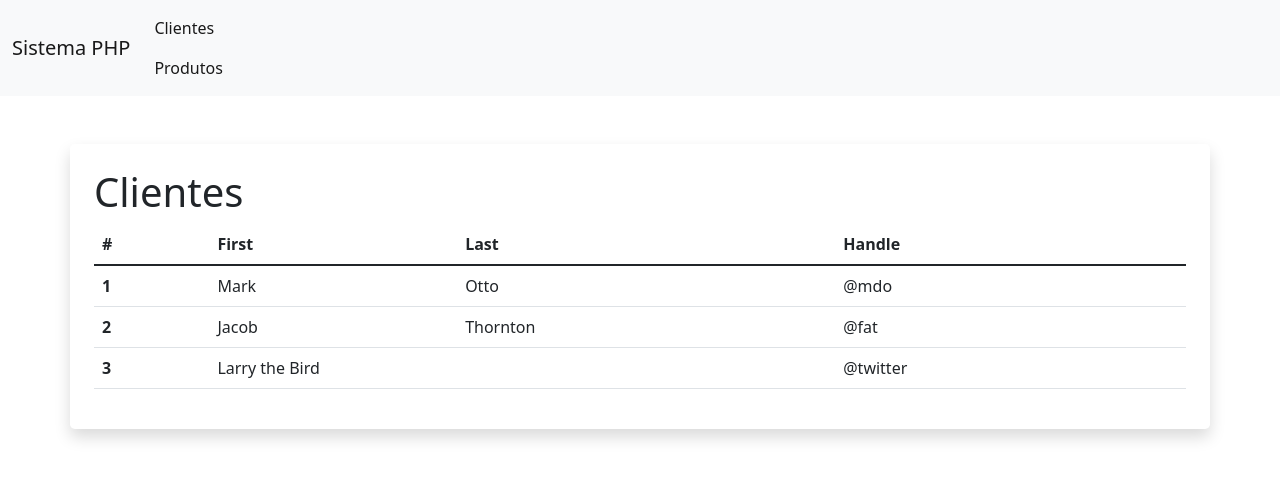
After one commit to GBielMendes7/EletivaI-LinguagemdeProgamacaoIV, a PHP site: template ProjetoLoja/src/view/listar_produtos.php in a window 1280 px wide. The commit adds this page. Shown: the top 479 px of the page. Run offline with PHP 8.4, Linux system fonts and the light colour scheme; the template is opened without the code that fills it, so the values that code supplies are empty.

Commit message:
Produtos

```diff
--- a/ProjetoLoja/bootstrap.php
+++ b/ProjetoLoja/bootstrap.php
@@ -17,15 +17,17 @@ require_once __DIR__."/vendor/autoload.php";
        return "Olá Mundo!";
    });
 
-   $router->get("/exemplo", "Aluno\ProjetoLoja\controller\ExercicioController::exibir");
+   $router->get("/cliente/novo", "Aluno\ProjetoLoja\controller\ProdutoController::abrirFormularioInserir");
 
-   $router->post("/exemplo-resultado","Aluno\ProjetoLoja\controller\ExercicioController::exibirResultado");
+   $router->post("/cliente/inserir","Aluno\ProjetoLoja\controller\ProdutoController::inserirProduto");
 
    $router->get("/cliente/novo","Aluno\ProjetoLoja\controller\ClienteController::abrirFormularioInserir");
 
    $router->post("/cliente/inserir","Aluno\ProjetoLoja\controller\ClienteController::inserirCliente");
 
    $router->get("/Clientes","Aluno\ProjetoLoja\controller\ClienteController::abrirListarClientes");
+
+   $router->get("/Produtos","Aluno\ProjetoLoja\controller\ProdutoController::abrirListarProdutos");
 
    //Adicionar as rotas válidas a cima
 
--- a/ProjetoLoja/src/controller/ClienteController.php
+++ b/ProjetoLoja/src/controller/ClienteController.php
@@ -31,3 +31,4 @@ class ClienteController
 
     }
 }
+?>
--- a/ProjetoLoja/src/view/barra_navegacao.php
+++ b/ProjetoLoja/src/view/barra_navegacao.php
@@ -8,6 +8,7 @@
       <ul class="navbar-nav">
         <li class="nav-item">
           <a class="nav-link active" aria-current="page" href="\Clientes">Clientes</a>
+          <a class="nav-link active" aria-current="page" href="\Produtos">Produtos</a>
         </li>
       </ul>
     </div>
--- /dev/null
+++ b/ProjetoLoja/src/view/listar_produtos.php
@@ -0,0 +1,75 @@
+<!doctype html>
+<html lang="pt-br">
+
+<head>
+    <!-- Required meta tags -->
+    <meta charset="utf-8">
+    <meta name="viewport" content="width=device-width, initial-scale=1">
+
+    <!-- Bootstrap CSS -->
+    <link href="https://cdn.jsdelivr.net/npm/bootstrap@5.1.3/dist/css/bootstrap.min.css" rel="stylesheet" integrity="sha384-1BmE4kWBq78iYhFldvKuhfTAU6auU8tT94WrHftjDbrCEXSU1oBoqyl2QvZ6jIW3" crossorigin="anonymous">
+
+    <title>Produtos</title>
+</head>
+
+<body>
+    <?php require_once "barra_navegacao.php";?>
+    <div class="container mt-5 p-4 rounded-3 bg-white shadow">
+        <h1>Clientes</h1>
+
+        <?php
+            if(isset($resposta)){
+                if ($resposta){
+                    echo '<div class="alert alert-success" role="alert">
+                            Registro inserido com sucesso.
+                        </div>';
+                }else{
+                    echo '<div class="alert alert-danger alert-dismiss Fade show" role="alert">
+                    Erro ao inserir.
+                    <button type="button" class="btn-close" data-bs-dismiss="alert" aria-label="Close"></button>
+                    </div>';
+                }
+            }
+
+        ?>
+
+        <table class="table">
+            <thead>
+                <tr>
+                    <th scope="col">#</th>
+                    <th scope="col">First</th>
+                    <th scope="col">Last</th>
+                    <th scope="col">Handle</th>
+                </tr>
+            </thead>
+            <tbody>
+                <tr>
+                    <th scope="row">1</th>
+                    <td>Mark</td>
+                    <td>Otto</td>
+                    <td>@mdo</td>
+                </tr>
+                <tr>
+                    <th scope="row">2</th>
+                    <td>Jacob</td>
+                    <td>Thornton</td>
+                    <td>@fat</td>
+                </tr>
+                <tr>
+                    <th scope="row">3</th>
+                    <td colspan="2">Larry the Bird</td>
+                    <td>@twitter</td>
+                </tr>
+            </tbody>
+        </table>
+    </div>
+
+
+
+
+
+
+
+</body>
+
+</html>
```
Also changed, not shown: ProjetoLoja/src/controller/ExercicioController.php (deleted, +0 -20 lines), ProjetoLoja/src/controller/ProdutoController.php (added, +34 -0 lines), ProjetoLoja/src/view/exemplo.php (deleted, +0 -47 lines), ProjetoLoja/src/view/inserir_produto.php (added, +57 -0 lines).
